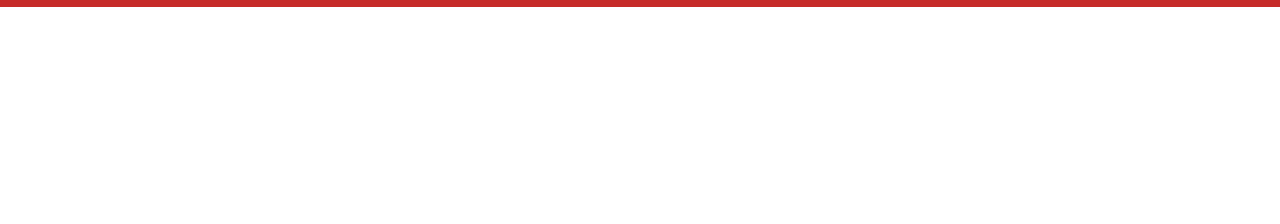
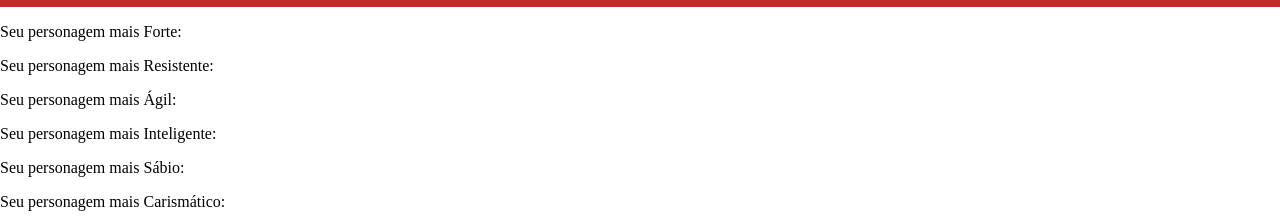
Before and after one commit to LucasFlin/dungeonsAndSheets, a website: page public/dashboard.html in a window 1280 px wide. Shown: the part 63-287 px from the top of the page. Drawn offline with Linux system fonts and the light colour scheme.

Commit message:
feat: progresso na confecção da Dashboard

```diff
--- a/public/dashboard.html
+++ b/public/dashboard.html
@@ -27,39 +27,39 @@
             <div>
                 <!-- Coluna -->
                 <div>
-                    <!-- Seu personagem mais ___ -->
+                    <p>Seu personagem mais Forte:</p>
+                    <div>
+                        <span id="forte"></span>
+                    </div>
+                </div>
+                <div>
+                    <p>Seu personagem mais Resistente:</p>
+                    <div>
+                        <span id="resistente"></span>
+                    </div>
+                </div>
+                <div>
+                    <p>Seu personagem mais Ágil:</p>
+                    <div>
+                        <span id="agil"></span>
+                    </div>
+                </div>
+            </div>
+            <div>
+                <div>
+                    <p>Seu personagem mais Inteligente:</p>
                     <div>
                         <!-- Personagem -->
                     </div>
                 </div>
                 <div>
-                    <!-- Seu personagem mais ___ -->
+                    <p>Seu personagem mais Sábio:</p>
                     <div>
                         <!-- Personagem -->
                     </div>
                 </div>
                 <div>
-                    <!-- Seu personagem mais ___ -->
-                    <div>
-                        <!-- Personagem -->
-                    </div>
-                </div>
-            </div>
-            <div>
-                <div>
-                    <!-- Seu personagem mais ___ -->
-                    <div>
-                        <!-- Personagem -->
-                    </div>
-                </div>
-                <div>
-                    <!-- Seu personagem mais ___ -->
-                    <div>
-                        <!-- Personagem -->
-                    </div>
-                </div>
-                <div>
-                    <!-- Seu personagem mais ___ -->
+                    <p>Seu personagem mais Carismático:</p>
                     <div>
                         <!-- Personagem -->
                     </div>
```
Also changed, not shown: 1 other file.
